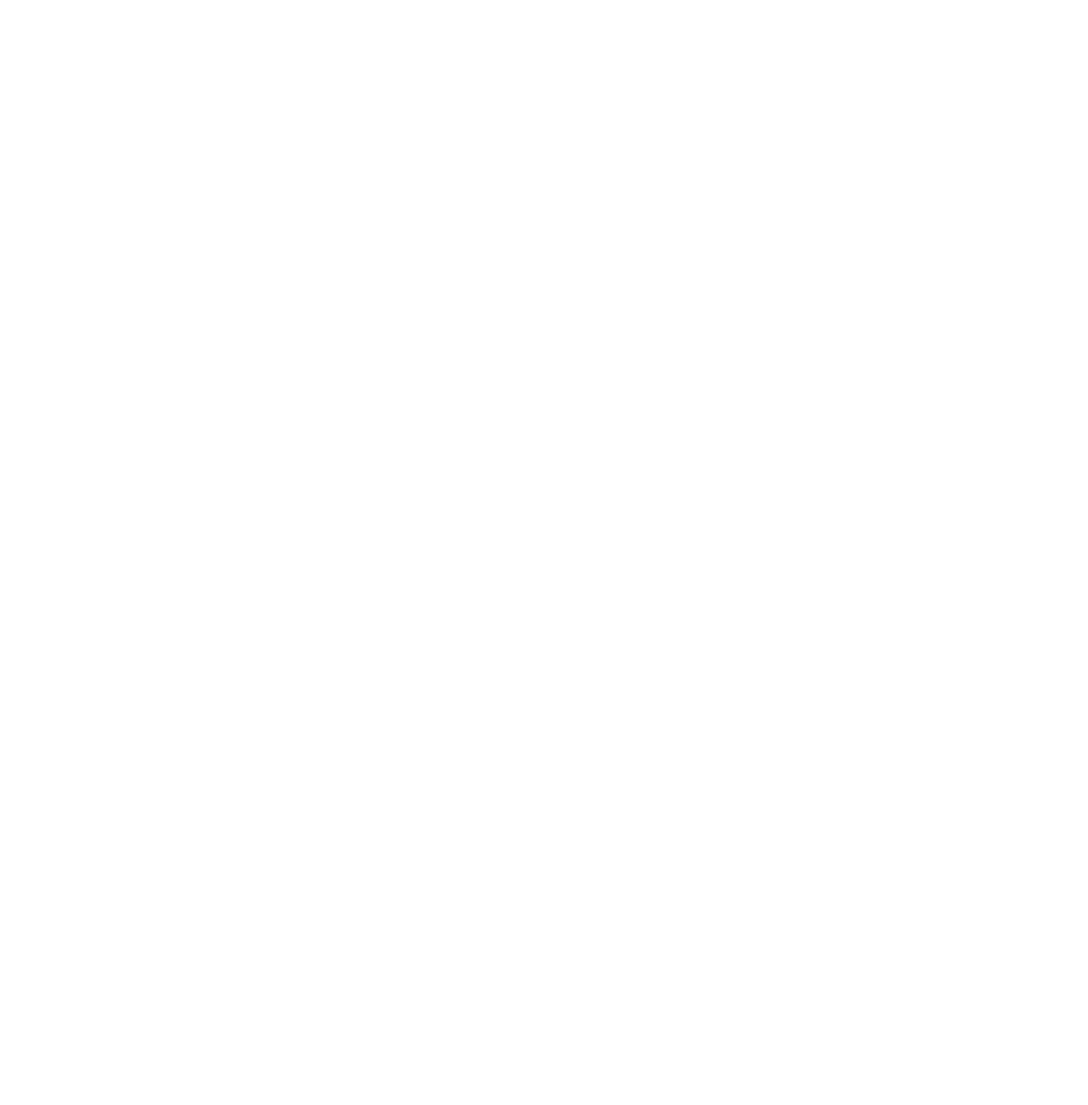
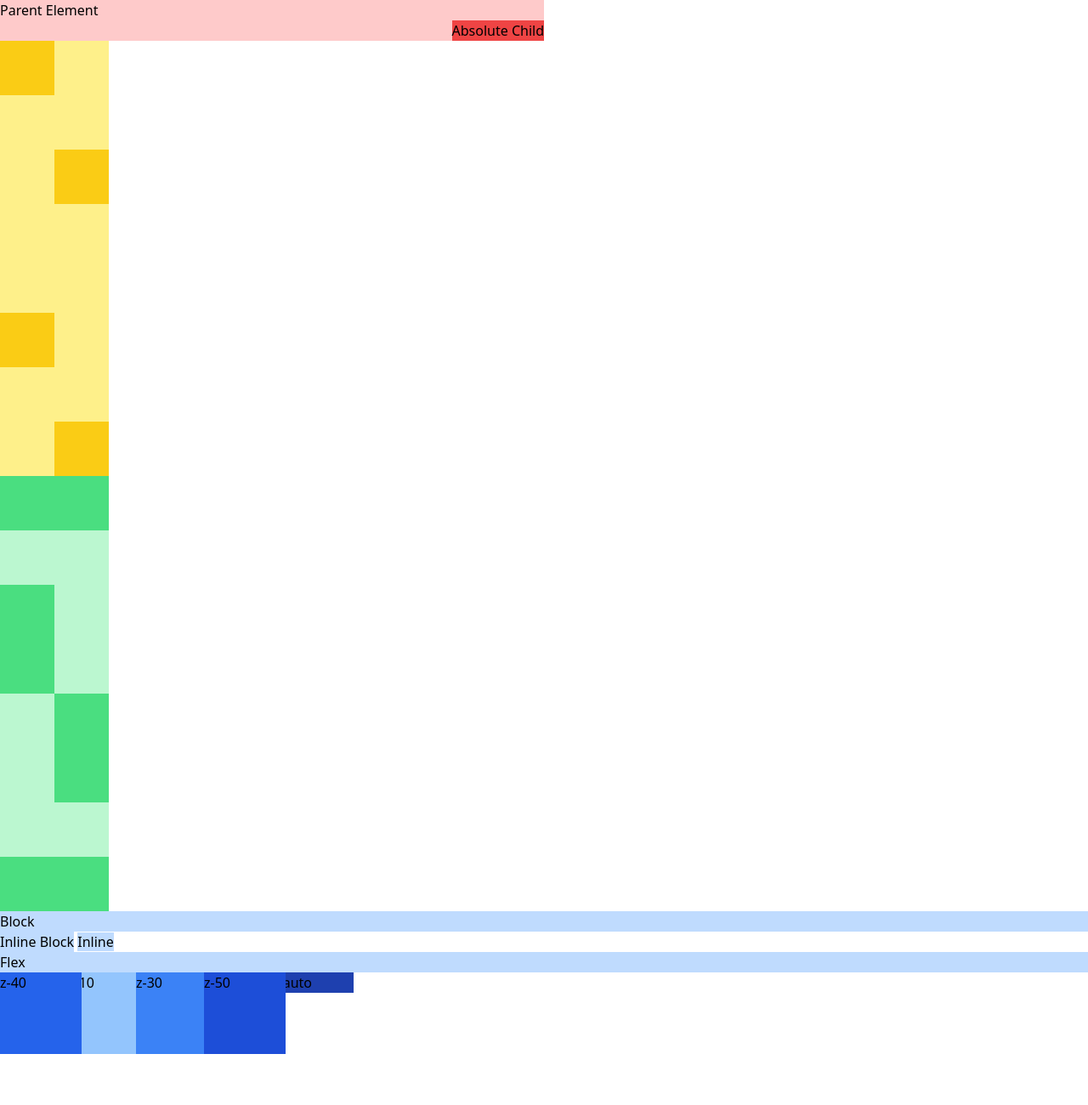
Before and after one commit to tadams95/TailwindCSS, a plain HTML site: page tailwind-sandbox/06-layout-position/index.html in a window 1280 px wide. Shown: the top 1300 px of the page at 85% size. Before the commit the page ends 800 px from the top, so only its background shows below. Drawn offline with nearby package versions, Linux system fonts and the light colour scheme.

Commit message:
layout-position

```diff
--- a/tailwind-sandbox/06-layout-position/index.html
+++ b/tailwind-sandbox/06-layout-position/index.html
@@ -9,28 +9,64 @@
   </head>
   <body>
     <!-- Positioning -->
-
+    <div class="relative w-1/2 h-12 bg-red-200">
+      <p>Parent Element</p>
+      <div class="absolute bottom-0 right-0 bg-red-500">
+        <p>Absolute Child</p>
+      </div>
+    </div>
     <!-- Top left corner -->
-
+    <div class="relative h-32 w-32 bg-yellow-200">
+      <div class="absolute left-0 top-0 h-16 w-16 bg-yellow-400"></div>
+    </div>
     <!-- Top right corner -->
-
+    <div class="relative h-32 w-32 bg-yellow-200">
+      <div class="absolute right-0 top-0 h-16 w-16 bg-yellow-400"></div>
+    </div>
     <!-- Bottom left corner -->
-
+    <div class="relative h-32 w-32 bg-yellow-200">
+      <div class="absolute left-0 bottom-0 h-16 w-16 bg-yellow-400"></div>
+    </div>
     <!-- Bottom right corner -->
-
+    <div class="relative h-32 w-32 bg-yellow-200">
+      <div class="absolute right-0 bottom-0 h-16 w-16 bg-yellow-400"></div>
+    </div>
     <!-- Span top edge -->
-
+    <div class="relative h-32 w-32 bg-green-200">
+      <div class="absolute top-0 h-16 w-full bg-green-400"></div>
+    </div>
     <!-- Span left edge -->
-
+    <div class="relative h-32 w-32 bg-green-200">
+      <div class="absolute left-0 h-full w-16 bg-green-400"></div>
+    </div>
     <!-- Span right edge -->
-
+    <div class="relative h-32 w-32 bg-green-200">
+      <div class="absolute right-0 h-full w-16 bg-green-400"></div>
+    </div>
     <!-- Span bottom edge -->
-
+    <div class="relative h-32 w-32 bg-green-200">
+      <div class="absolute bottom-0 h-16 w-full bg-green-400"></div>
+    </div>
     <!-- Display Classes -->
-
+    <div class="block bg-blue-200">Block</div>
+    <div class="inline-block bg-blue-200">Inline Block</div>
+    <div class="inline bg-blue-200">Inline</div>
+    <div class="flex bg-blue-200">Flex</div>
     <!-- Z-Index -->
-
+    <div class="relative bg-blue-200">
+      <div class="absolute left-10 w-24 z-0 h-24 bg-blue-200">z-0</div>
+      <div class="absolute left-20 w-24 z-10 h-24 bg-blue-300">z-10</div>
+      <div class="absolute left-30 w-24 z-20 h-24 bg-blue-400">z-20</div>
+      <div class="absolute left-40 w-24 z-30 h-24 bg-blue-500">z-30</div>
+      <div class="absolute left-50 w-24 z-40 h-24 bg-blue-600">z-40</div>
+      <div class="absolute left-60 w-24 z-50 h-24 bg-blue-700">z-50</div>
+      <div class="absolute left-80 w-24 z-auto bg-blue-800">z-auto</div>
+    </div>
     <!-- Floats -->
+   <div class="w-1/2 mt-40">
+    <img src="../assets/img/img1.jpg" alt=""/>
+    <p>Lorem ipsum dolor sit amet consectetur adipisicing elit. Vitae earum saepe repellendus laboriosam rem porro. Quibusdam blanditiis atque illum nemo eveniet id. Porro, provident perspiciatis! Reiciendis similique iusto aut temporibus.</p>
+   </div>
   </body>
 </html>
 
```
